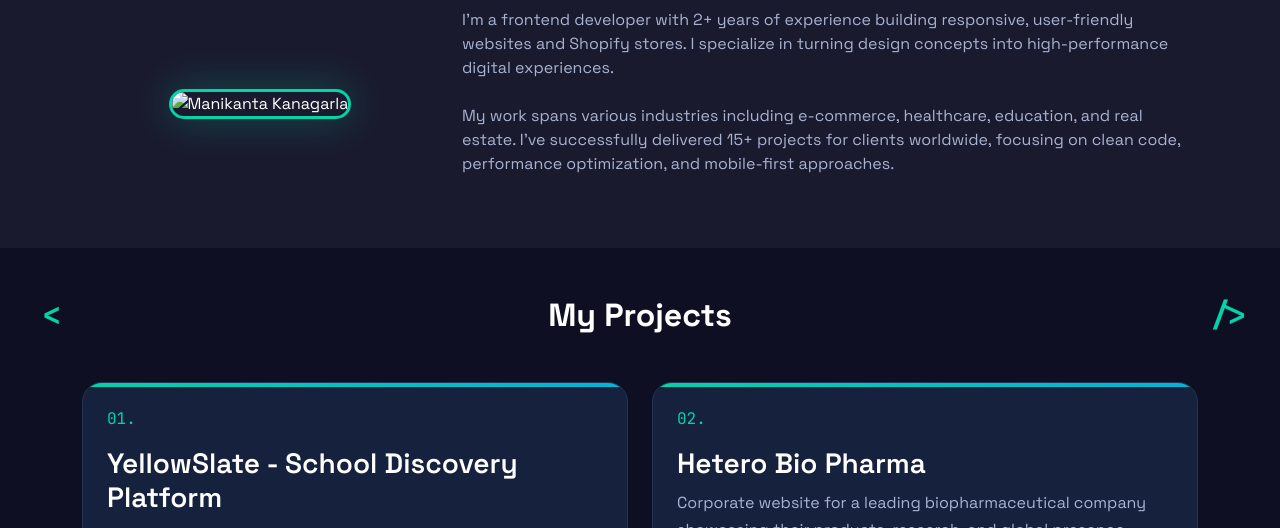
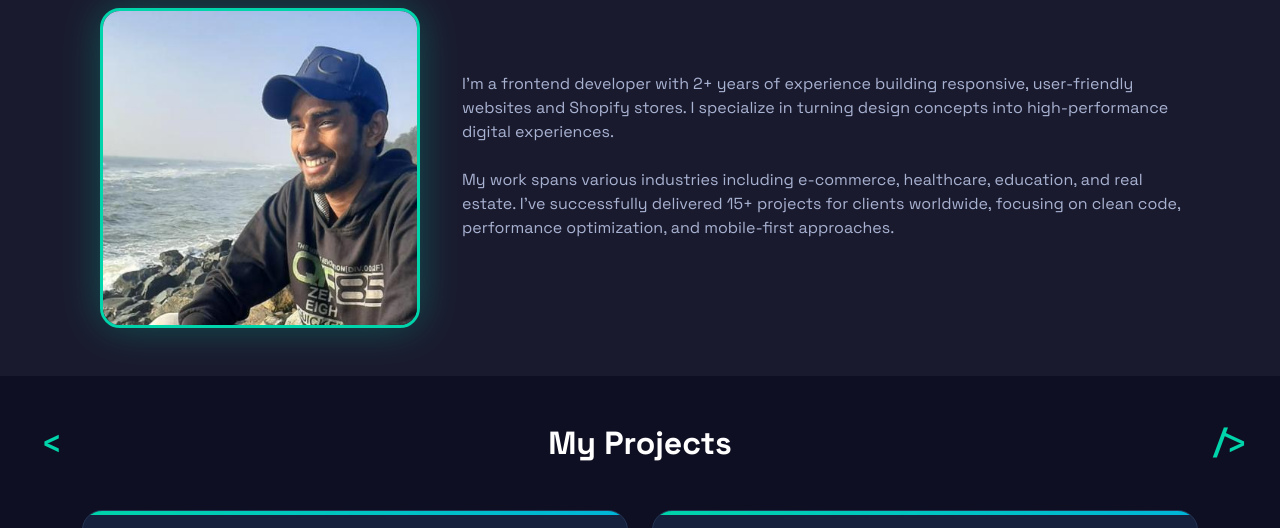
Before and after one commit to Manikanta-44/Portfolio, a plain HTML site: page index.html in a window 1280 px wide. Shown: the part 677-1205 px from the top of the page. Drawn offline with nearby package versions, Linux system fonts and the light colour scheme.

Commit message:
Update index.html
Profile image is updated with right format of jpg

```diff
--- a/index.html
+++ b/index.html
@@ -518,7 +518,7 @@
         <div class="row align-items-center">
           <div class="col-lg-4 text-center mb-4 mb-lg-0">
             <img
-              src="/maniprofile_image.png"
+              src="/maniprofile_image.jpg"
               alt="Manikanta Kanagarla"
               class="about-img img-fluid scroll-reveal"
             />
```
